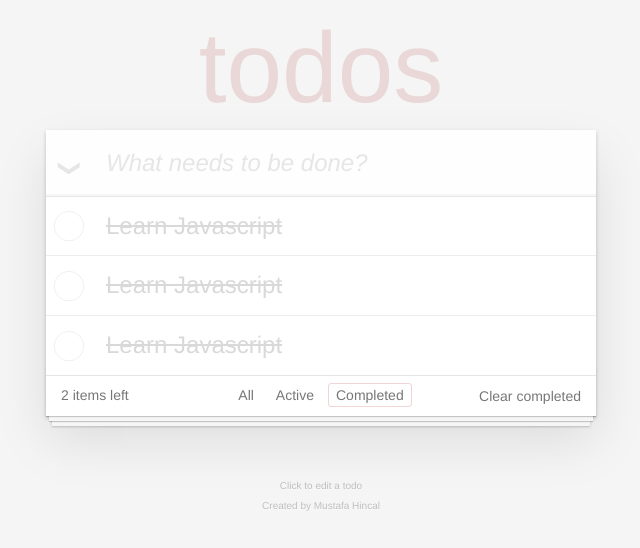
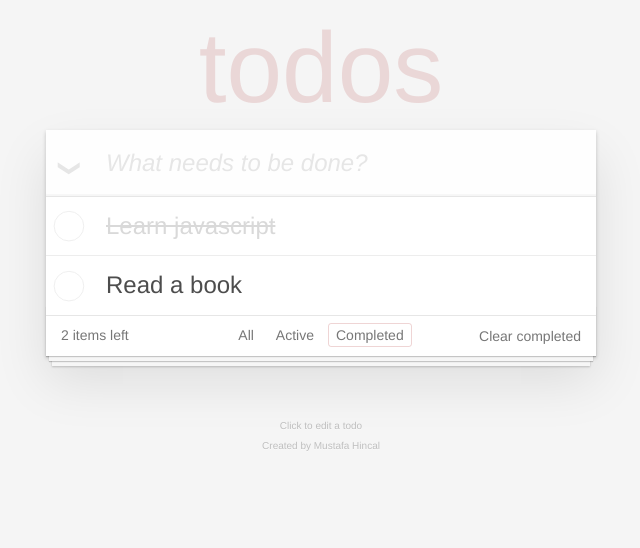
Before and after one commit to mustafahincal/redux-todo, a React (Create React App) app: page / in a window 1280 px wide. Shown: the top 548 px of the page, without its empty margins (319-959 px from the left). Built offline with nearby package versions, Linux system fonts and the light colour scheme.

Commit message:
install redux and create todoSlice

```diff
--- a/package.json
+++ b/package.json
@@ -3,6 +3,7 @@
   "version": "0.1.0",
   "private": true,
   "dependencies": {
+    "@reduxjs/toolkit": "^1.9.3",
     "@testing-library/jest-dom": "^5.16.5",
     "@testing-library/react": "^13.4.0",
     "@testing-library/user-event": "^13.5.0",
@@ -12,6 +13,7 @@
     "@types/react-dom": "^18.0.11",
     "react": "^18.2.0",
     "react-dom": "^18.2.0",
+    "react-redux": "^8.0.5",
     "react-scripts": "5.0.1",
     "typescript": "^4.9.5",
     "web-vitals": "^2.1.4"
--- a/src/components/TodoList.tsx
+++ b/src/components/TodoList.tsx
@@ -1,27 +1,19 @@
+import { useSelector } from "react-redux";
+
 const TodoList = () => {
+  const { items } = useSelector((state: any) => state.todos);
+  console.log(items);
   return (
     <ul className="todo-list">
-      <li className="completed">
-        <div className="view">
-          <input className="toggle" type="checkbox" />
-          <label>Learn Javascript</label>
-          <button className="destroy"></button>
-        </div>
-      </li>
-      <li className="completed">
-        <div className="view">
-          <input className="toggle" type="checkbox" />
-          <label>Learn Javascript</label>
-          <button className="destroy"></button>
-        </div>
-      </li>
-      <li className="completed">
-        <div className="view">
-          <input className="toggle" type="checkbox" />
-          <label>Learn Javascript</label>
-          <button className="destroy"></button>
-        </div>
-      </li>
+      {items.map((item: any) => (
+        <li key={item.id} className={item.completed ? "completed" : ""}>
+          <div className="view">
+            <input className="toggle" type="checkbox" />
+            <label>{item.title}</label>
+            <button className="destroy"></button>
+          </div>
+        </li>
+      ))}
     </ul>
   );
 };
--- a/src/index.tsx
+++ b/src/index.tsx
@@ -1,13 +1,17 @@
 import React from "react";
 import ReactDOM from "react-dom/client";
+import { Provider } from "react-redux";
 import App from "./App";
 import "./index.css";
+import { store } from "./redux/store";
 
 const root = ReactDOM.createRoot(
   document.getElementById("root") as HTMLElement
 );
 root.render(
   <React.StrictMode>
-    <App />
+    <Provider store={store}>
+      <App />
+    </Provider>
   </React.StrictMode>
 );
--- /dev/null
+++ b/src/redux/store.ts
@@ -0,0 +1,8 @@
+import { configureStore } from "@reduxjs/toolkit";
+import todos from "./todos/todosSlice";
+
+export const store = configureStore({
+  reducer: {
+    todos,
+  },
+});
--- /dev/null
+++ b/src/redux/todos/todosSlice.ts
@@ -0,0 +1,22 @@
+import { createSlice } from "@reduxjs/toolkit";
+
+export const todosSlice = createSlice({
+  name: "todos",
+  initialState: {
+    items: [
+      {
+        id: 1,
+        title: "Learn javascript",
+        completed: true,
+      },
+      {
+        id: 2,
+        title: "Read a book",
+        completed: false,
+      },
+    ],
+  },
+  reducers: {},
+});
+export const {} = todosSlice.actions;
+export default todosSlice.reducer;
```
Also changed, not shown: 1 other file (tests, documents, lock files or other folders).
